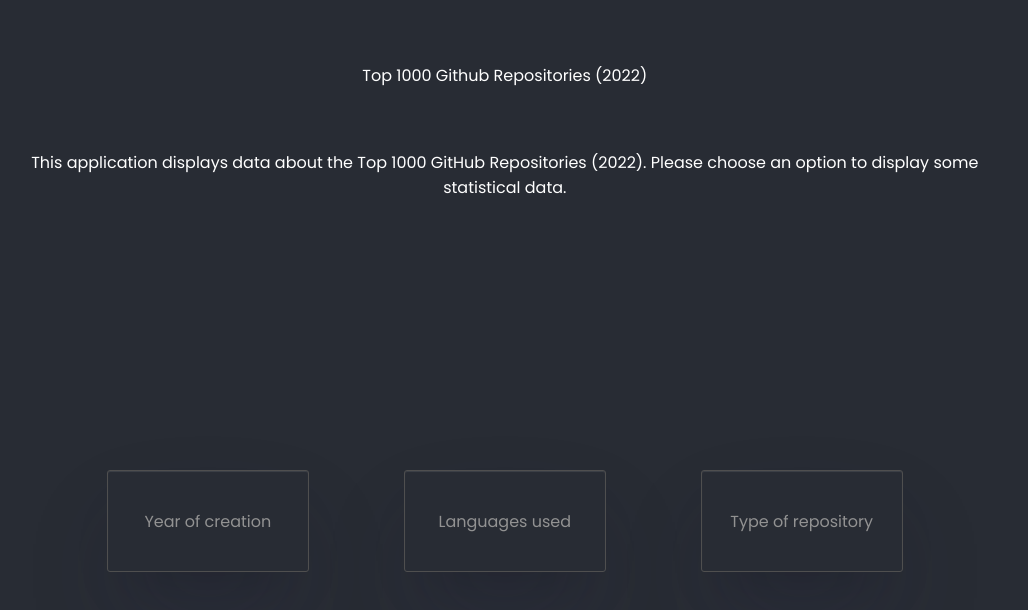
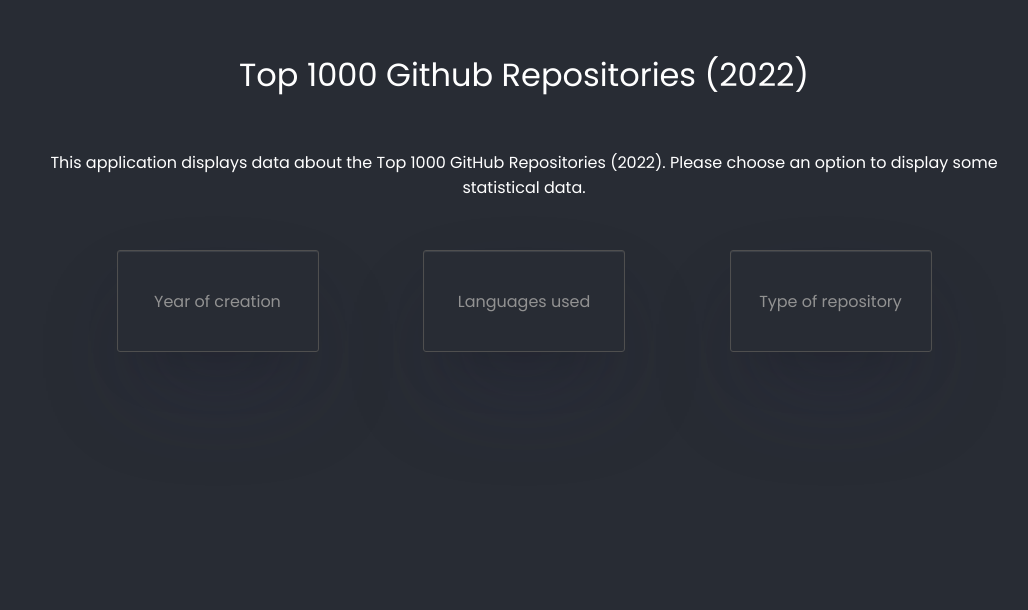
Before and after one commit to alillje/wt2-elastic-app, a React (Create React App) app: page / in a window 1280 px wide. Shown: the top 610 px of the page, without its empty margins (116-1144 px from the left). Built offline with nearby package versions, Linux system fonts and the light colour scheme.

Commit message:
Add style

```diff
--- a/src/components/layout/layout.css
+++ b/src/components/layout/layout.css
@@ -1,13 +1,16 @@
 .layoutContainer {
     background-color: inherit;
-    width: 97vw;
+    width: 100vw;
     height: 100%;
     display: grid;
     grid-template-columns: 10vw auto 10vw;
-    grid-template-rows: 150px repeat(5, 1fr) auto;
+    grid-template-rows: 150px min-content auto;
     grid-column-gap: 0px;
     grid-row-gap: 0px;
     color: #ffffff;
+    overflow-x: hidden;
+    padding-bottom: 200px;
+    margin: 0;
   }
 
   .layoutTop {
@@ -15,27 +18,26 @@
     display: flex;
     justify-content: center;
     align-items: center;
+    font-size: 32px;
+    font-family: Poppins-Regular;
   }
 
   .layoutLeft {
-    grid-area: 2 / 1 / 8 / 2;
-    height: calc(100vh);
-    width: 250px;
+    grid-area: 2 / 1 / 2 / 2;
   }
 
   .layoutMain {
-    grid-area: 2 / 2 / 8 / 3;
-    height: auto;
+    grid-area: 2 / 2 / 3 / 3;
     overflow-x: hidden;
+    height: min-content;
+    margin-bottom: 50px;
 
   }
 
   .layoutRight {
-    grid-area: 2 / 3 / 8 / 4;
-    height: calc(100vh);
-    width: 250px;
+    grid-area: 2 / 3 / 4 / 4;
   }
 
   .layoutBottom {
-    grid-area: 4 / 2 / 5 / 3;
+    grid-area: 3 / 2 / 4 / 3;
   }
--- a/src/components/stats-displayer/stats-displayer.css
+++ b/src/components/stats-displayer/stats-displayer.css
@@ -1,9 +1,10 @@
 .stats-displayer-container {
     background-color: inherit;
     width: 100%;
-    height: 100%;
+    height: min-content;
     color: inherit;
-
+    display: flex;
+    justify-content: center;
   }
 
   .stats-displayer-info {
--- a/src/index.css
+++ b/src/index.css
@@ -1,14 +1,15 @@
 body {
   margin: 0;
-  font-family: -apple-system, BlinkMacSystemFont, 'Segoe UI', 'Roboto', 'Oxygen',
-    'Ubuntu', 'Cantarell', 'Fira Sans', 'Droid Sans', 'Helvetica Neue',
+  font-family: -apple-system, BlinkMacSystemFont, "Segoe UI", "Roboto", "Oxygen",
+    "Ubuntu", "Cantarell", "Fira Sans", "Droid Sans", "Helvetica Neue",
     sans-serif;
   -webkit-font-smoothing: antialiased;
   -moz-osx-font-smoothing: grayscale;
   background-color: #161616;
-  color: '#ffffff';
-
-
+  color: "#ffffff";
+  padding: 0;
+  height: calc(100vh);
+  width: calc(100vw);
 }
 
 p {
@@ -28,7 +29,8 @@
 
 @font-face {
   font-family: "Poppins-Regular";
-  src: local("Poppins-Regular"), url(./fonts/Poppins-Regular.ttf) format("truetype");
+  src: local("Poppins-Regular"),
+    url(./fonts/Poppins-Regular.ttf) format("truetype");
 }
 
 @font-face {
@@ -38,13 +40,17 @@
 
 @font-face {
   font-family: "Poppins-Semi-Bold";
-  src: local("Poppins-Semi-Bold"), url(./fonts/Poppins-SemiBold.ttf) format("truetype");
+  src: local("Poppins-Semi-Bold"),
+    url(./fonts/Poppins-SemiBold.ttf) format("truetype");
 }
 
 .wrapper {
   height: calc(100vh);
+  width: calc(100vw);
+  margin: 0;
+  padding: 0;
   background-color: #282c34;
-  color: '#ffffff';
+  color: "#ffffff";
   font-family: "Jost";
   overflow-x: hidden;
   font-family: "Poppins-Regular";
```
